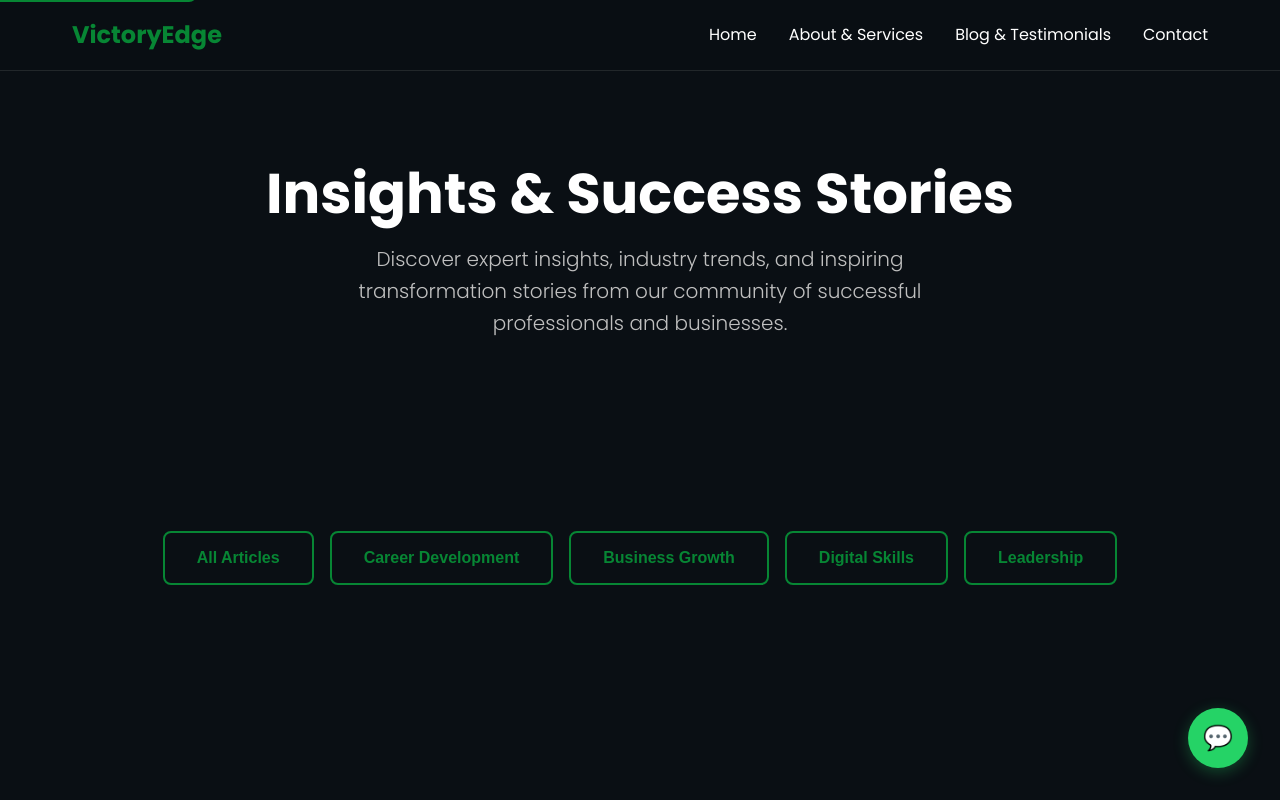
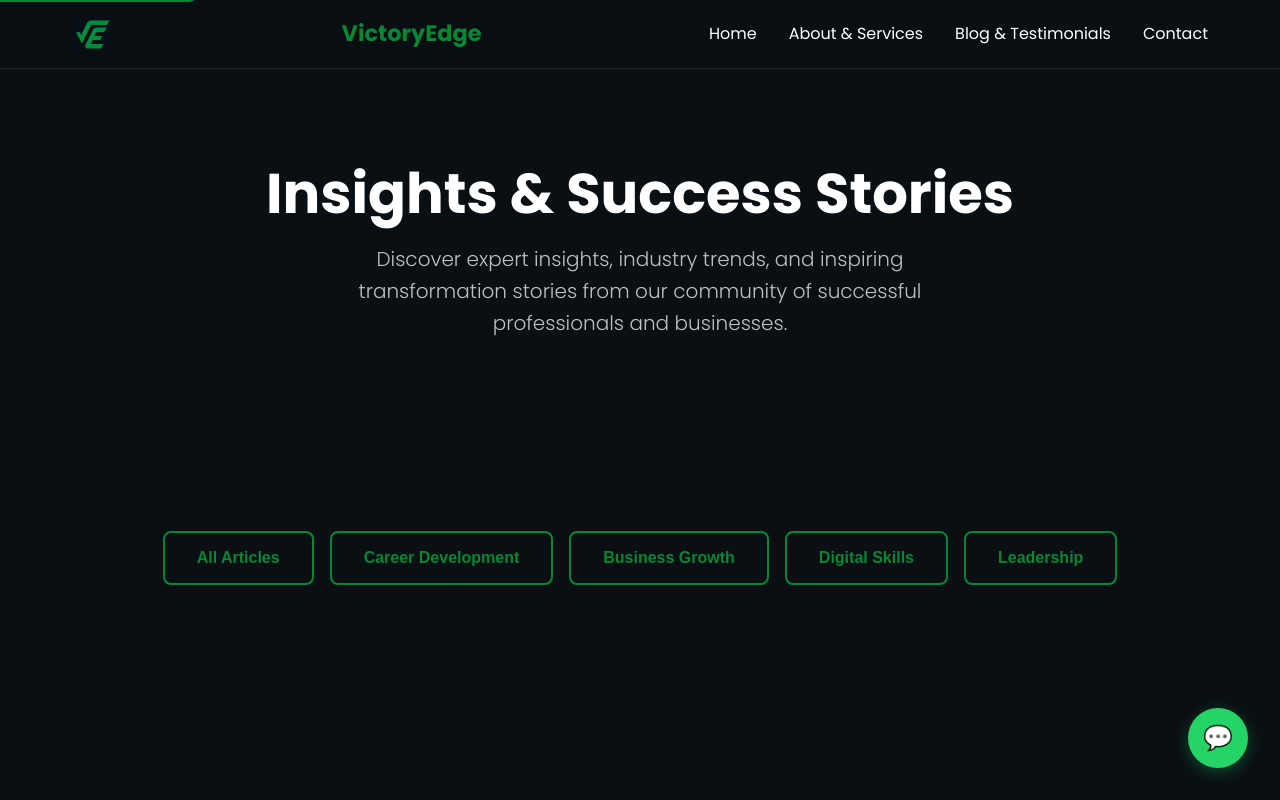
Before and after one commit to Ayoola-tech2024/victoryedge, a plain HTML site: page blog.html in a window 1280 px wide. Shown: the top 800 px of the page. Drawn offline with Linux system fonts and the light colour scheme.

Commit message:
Update blog.html
added the company's logo

```diff
--- a/blog.html
+++ b/blog.html
@@ -38,6 +38,9 @@
     <header class="header" role="banner">
         <div class="container">
             <div class="header-content">
+                <a href="index.html" class="logo" aria-label="VictoryEdge Solution Provider Home">
+                    <img src="Victory Edge Logo.jpg" alt="VictoryEdge Logo" class="logo-img">
+                </a>
                 <a href="index.html" class="logo" aria-label="VictoryEdge Solution Provider Home">
                     VictoryEdge
                 </a>
@@ -295,6 +298,22 @@
         </div>
     </footer>
 
+       <style>
+        .logo {
+    display: flex;
+    align-items: center;
+    gap: 1.5px; /* space between logo and text */
+    font-weight: 700;
+   margin-right: 0;
+    font-size: 1.4rem;
+}
+
+.logo-img {
+    height: 36px; /* perfect header height */
+    width: auto;
+    display: block;
+}
+        </style>
     <!-- Floating WhatsApp Button -->
     <a href="https://wa.me/2348064798876" class="whatsapp-float" target="_blank" rel="noopener noreferrer" aria-label="Chat with us on WhatsApp">
         💬
```
